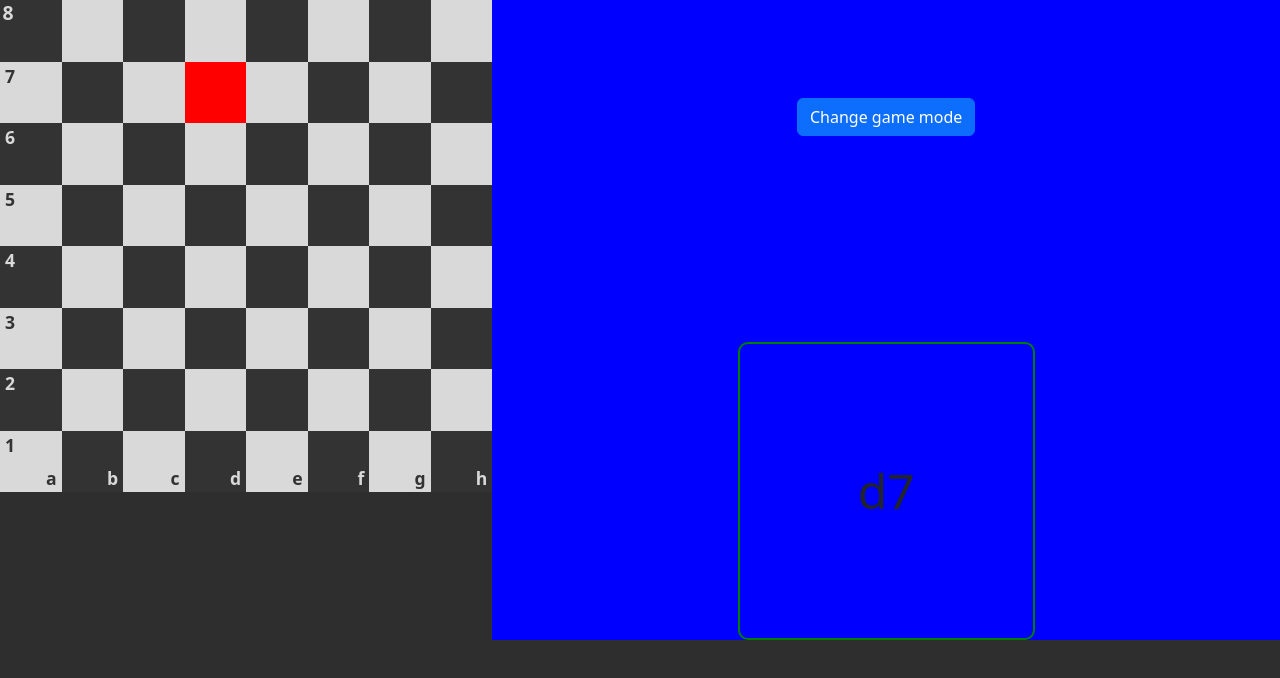
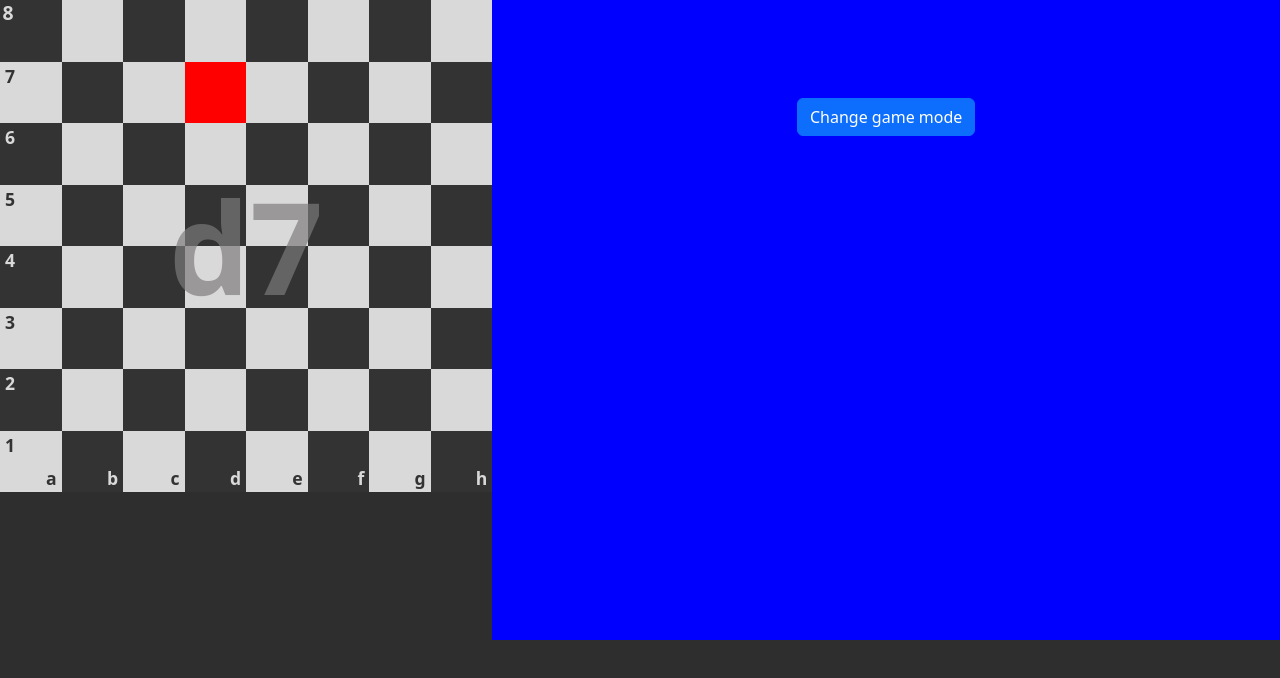
Before and after one commit to Faveq/VisionMaster, a React (Create React App) app in the folder vision-master/: page / in a window 1280 px wide. Shown: the top 678 px of the page. Built offline with nearby package versions, Linux system fonts and the light colour scheme.

Commit message:
Moving filed to click to middle of the chessboard

```diff
--- a/vision-master/src/Components/Chessboard/Chessboard.js
+++ b/vision-master/src/Components/Chessboard/Chessboard.js
@@ -2,6 +2,7 @@ import React, { useState, useEffect } from "react";
 import Square from "./Square.js";
 import "../../Styles/Chessboard/Chessboard.css";
 import { useSelector } from "react-redux";
+import Field from "./Field.js";
 
 const Chessboard = () => {
   const game = useSelector(state => state.game)
@@ -35,6 +36,9 @@ const Chessboard = () => {
     return squares;
   };
 
-  return <div className="chessboard">{generateSquares()}</div>;
+  return <div>
+    <div className="chessboard">{generateSquares()}
+    <Field/></div>
+    </div>
 };
 export default Chessboard;
--- a/vision-master/src/Components/RightPanel/Field.js
+++ b/vision-master/src/Components/Chessboard/Field.js
@@ -1,9 +1,9 @@
 import React from "react";
-import "../../Styles/RightPanel/Field.css"
+import "../../Styles/Chessboard/Field.css"
 import { useSelector } from "react-redux";
 
 const Field = () => {
   const randomizedSquare = useSelector(state=>state.game.randomizedSquare)
-  return <h1 className="field">{randomizedSquare}</h1>;
+  return <p className="field">{randomizedSquare}</p>;
 };
 export default Field;
--- a/vision-master/src/Components/RightPanel/RightPanel.js
+++ b/vision-master/src/Components/RightPanel/RightPanel.js
@@ -2,7 +2,6 @@ import React from "react";
 import "../../Styles/RightPanel/RightPanel.css"
 import Score from "./Score";
 import Time from "./Time";
-import Field from "./Field";
 import GameTypeSettings from "./GameTypeSettings";
 
 const RightPanel = () => {
@@ -11,8 +10,6 @@ const RightPanel = () => {
     <Score/>
     <GameTypeSettings/>
     <Time/>
-
-    <Field/>
   </div>;
 };
 export default RightPanel;
--- a/vision-master/src/Styles/Chessboard/Chessboard.css
+++ b/vision-master/src/Styles/Chessboard/Chessboard.css
@@ -10,4 +10,6 @@
   padding: 0%;
   gap: 0px;
   user-select: none;
+  justify-content: center;
+  align-items: center;
 }
--- /dev/null
+++ b/vision-master/src/Styles/Chessboard/Field.css
@@ -0,0 +1,8 @@
+.field{
+    position: absolute;
+    pointer-events: none;
+    margin: 0px;
+    font-size: 8em;
+    font-weight: 700;
+    color: #7c7b7bb0;
+}
--- a/vision-master/src/Styles/RightPanel/Field.css
+++ /dev/null
@@ -1,8 +0,0 @@
-.field{
-    border: 2px solid green;
-    border-radius: 10px;
-    padding: 15%;
-    font-size: 3em;
-    margin-top: 20vh;
-
-}
```
